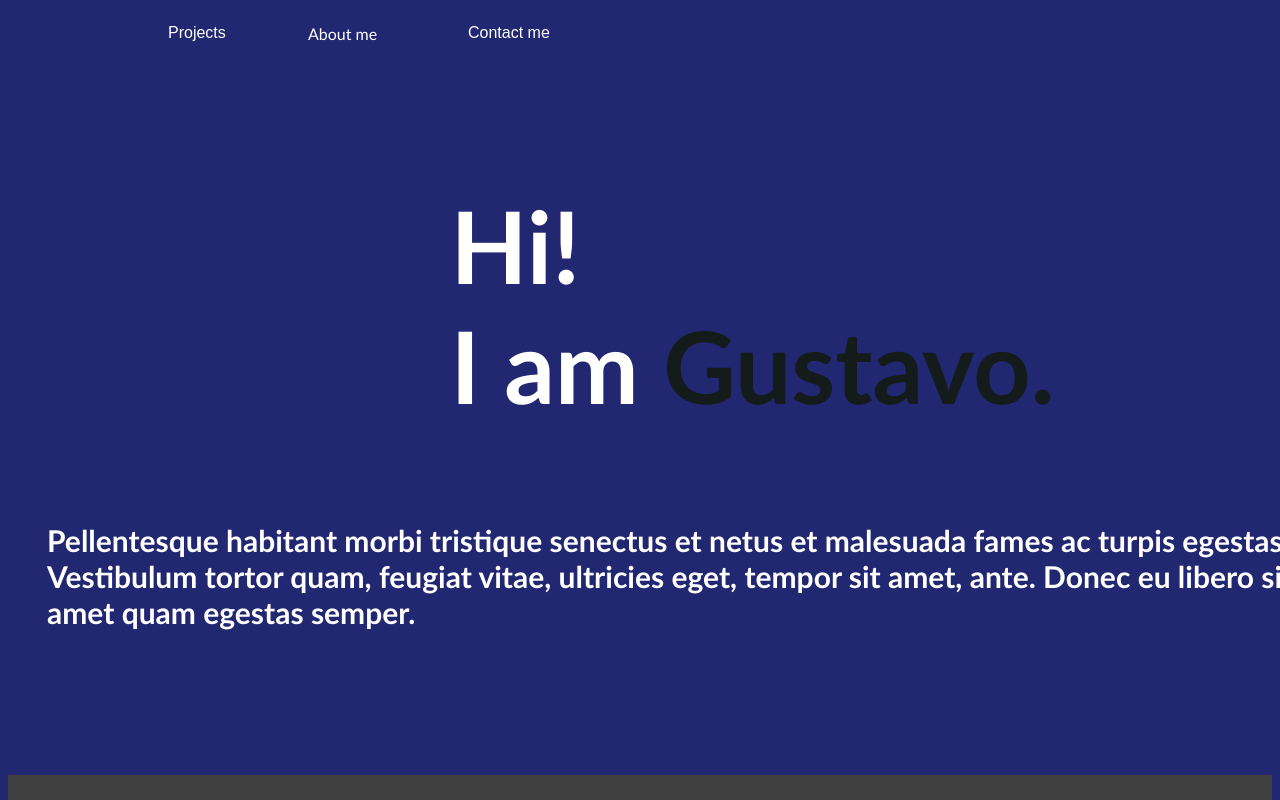
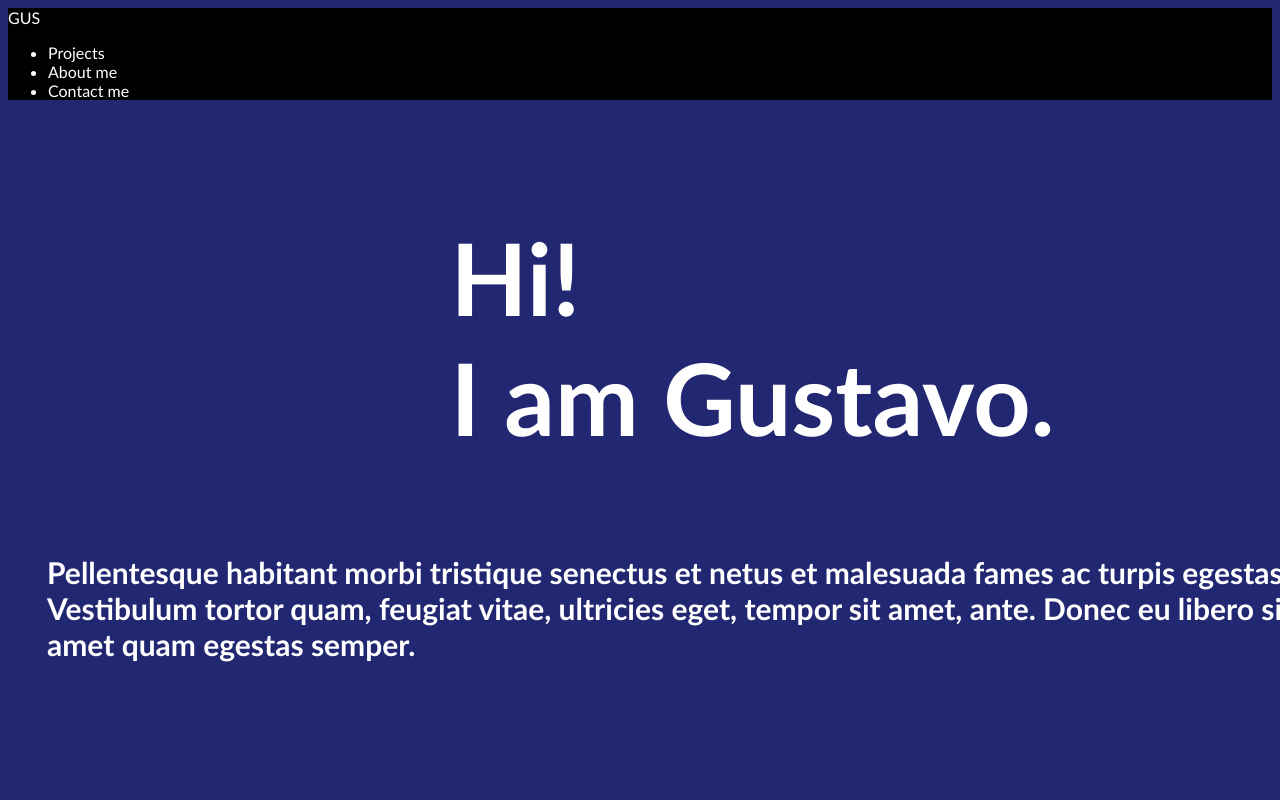
Before and after one commit to gustavoFFG991/portfolio, a plain HTML site: page index.html in a window 1280 px wide. Shown: the top 800 px of the page. Drawn offline with Linux system fonts and the light colour scheme.

Commit message:
Update index.html
Changed the header of the site

```diff
--- a/index.html
+++ b/index.html
@@ -1,22 +1,25 @@
 <html>
     <link rel="stylesheet" href="style.css">
     <head>
-        <link href="uicons/interface-icons/css/uicons-rounded-regular.css" rel="stylesheet">
-
     </head>
-    <header class="fundoHeader">
-        <div class="container">
-
-        <a href="#intro" class="about" >About me</a>
-        <button class="contact">Contact me</button>
-        <button id="bt" class="project">Projects</button>
-        </div>
-
-    </header>
     <body>
-
+            <header>
+            <nav>
+                <div class="mobile-bar">
+                    <div class="line1"></div>
+                    <div class="line2"></div>
+                    <div class="line3"></div>
+                </div>
+                <a class="logo" href="/">GUS</a>
+                <ul class="nav-list">
+                    <li><a href="/">Projects</a></li>
+                    <li><a href="/">About me</a></li>
+                    <li><a href="/">Contact me</a></li>
+                </ul>
+            </nav>
+        </header>
         <h1 class="titulo">
-            Hi!<br class="espaco"> I am <span class="animacao"style="color:rgb(20, 27, 27)">Gustavo.</span>
+            Hi!<br class="espaco"> I am <span class="animacao">Gustavo.</span>
         </h1>
         <h2 class="titulo2">
             <strong>Pellentesque habitant morbi tristique</strong> senectus et netus et malesuada fames ac turpis egestas. Vestibulum tortor quam, feugiat vitae, ultricies eget, tempor sit amet, ante. Donec eu libero sit amet quam egestas semper.
```
